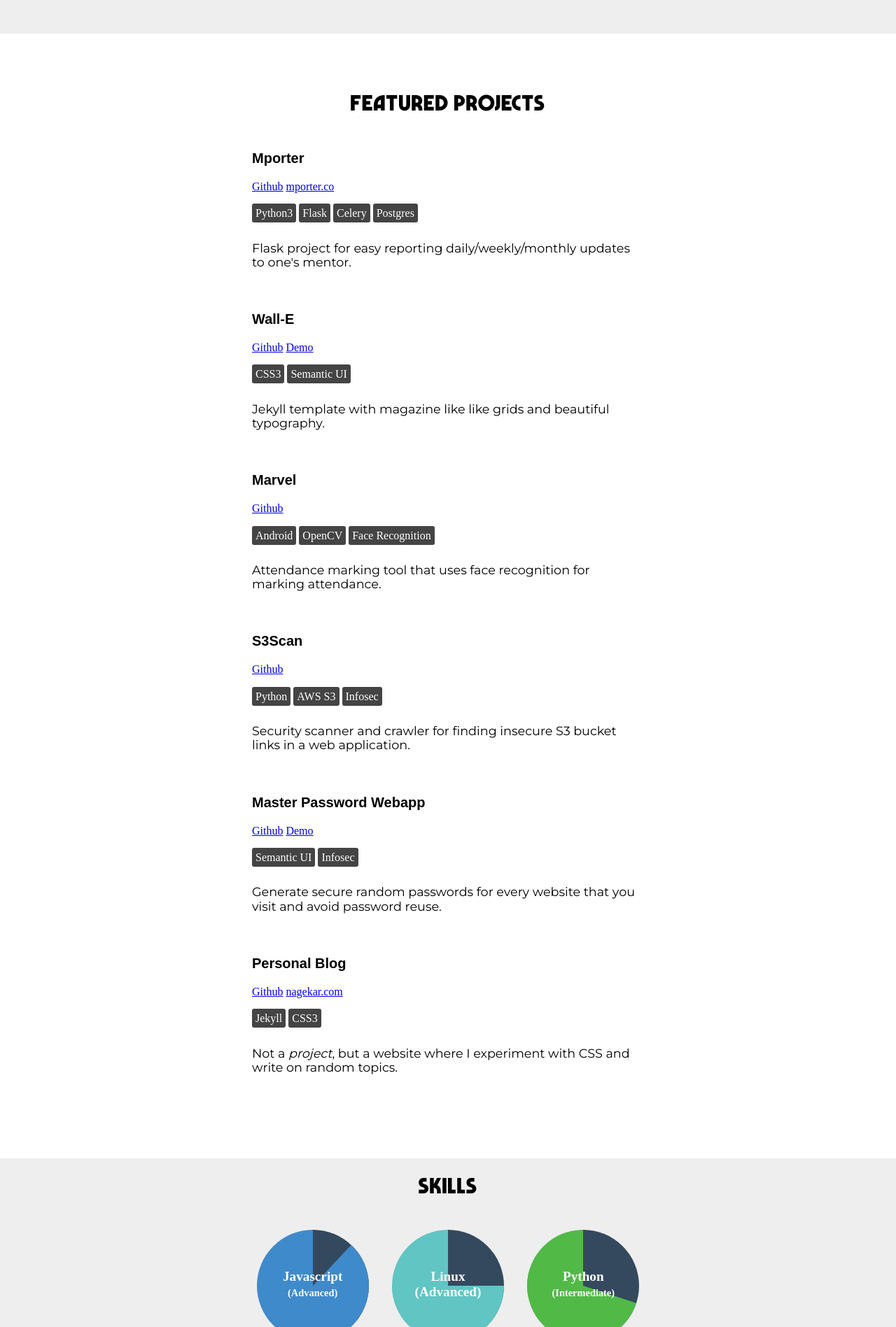
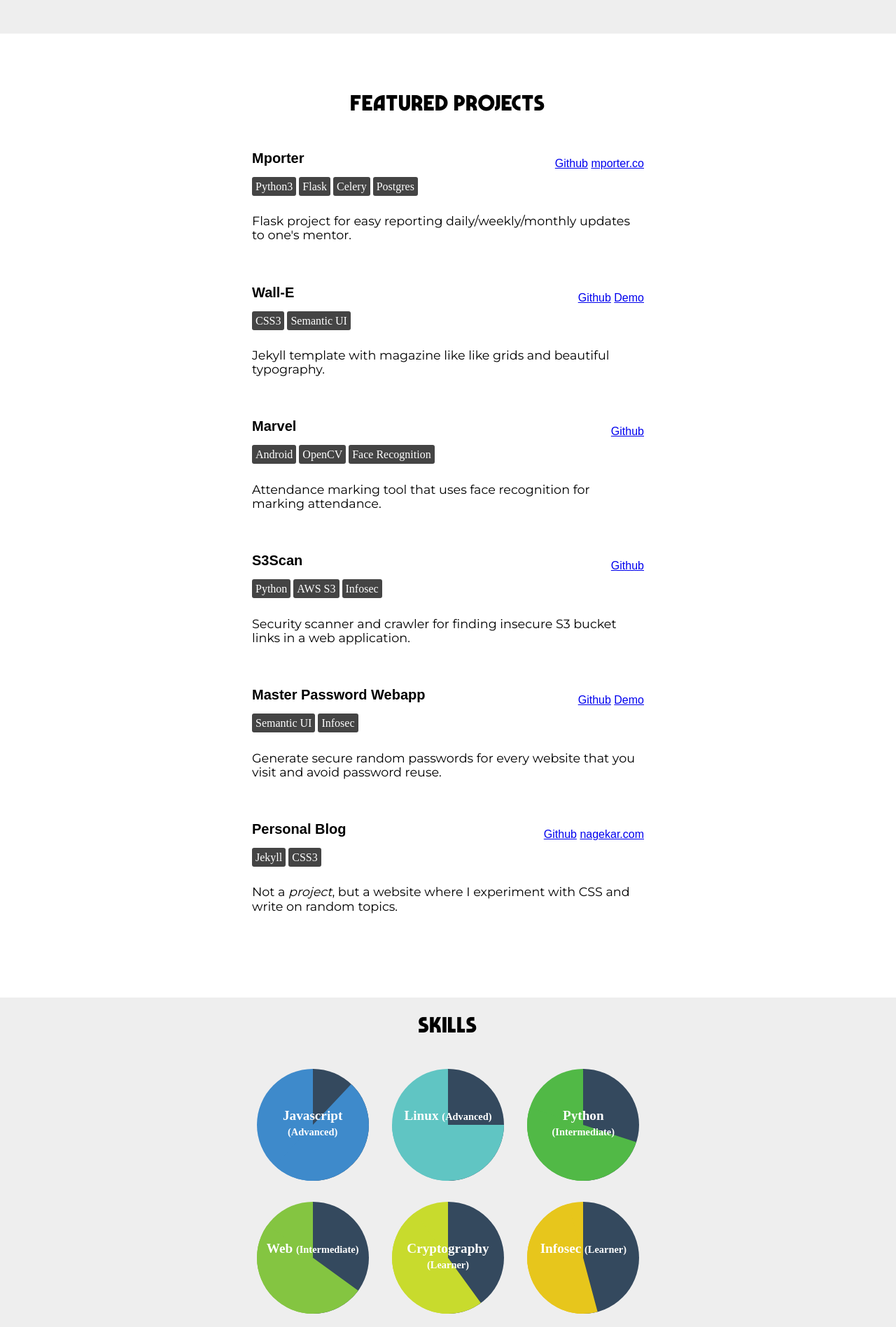
Before and after one commit to abhn/portfolio, a Jekyll site: the page built from index.html, in a window 1280 px wide. Shown: the part 2374-4271 px from the top of the page at 70% size. Built offline with Jekyll 4.4.1, drawn with Linux system fonts in a browser that asks for light colours; nearby versions of some CDN libraries.

Commit message:
css changes

```diff
--- a/_includes/head.html
+++ b/_includes/head.html
@@ -9,5 +9,6 @@
     <link rel="stylesheet" href="vendor/css/semi-transparent-buttons.css"/>
     <link rel="stylesheet" href="assets/css/radial-progress.css"/>
     <link rel="stylesheet" href="assets/css/main.css"/>
+    <link rel="shortcut icon" href="assets/images/favicon.ico" />
 
 </head>
--- a/_includes/projects.html
+++ b/_includes/projects.html
@@ -6,8 +6,9 @@
         </div>
     </div> -->
     <div class="project-card">
-        <div class="project-title">Mporter</div>
-        <div class="project-link"><a href="https://github.com/abhn/Mporter">Github</a> <a href="https://mporter.co">mporter.co</a></div>
+        <div class="project-title">Mporter
+            <div class="project-link"><a href="https://github.com/abhn/Mporter">Github</a> <a href="https://mporter.co">mporter.co</a></div>
+        </div>
         <div class="project-tags">
             <span class="project-tag-item">Python3</span>
             <span class="project-tag-item">Flask</span>
@@ -18,8 +19,9 @@
     </div>
 
     <div class="project-card">
-        <div class="project-title">Wall-E</div>
-        <div class="project-link"><a href="https://github.com/abhn/Wall-E">Github</a> <a href="http://wall-e-jekyll.github.io/">Demo</a></div>
+        <div class="project-title">Wall-E
+            <div class="project-link"><a href="https://github.com/abhn/Wall-E">Github</a> <a       href="http://wall-e-jekyll.github.io/">Demo</a></div>
+        </div>
         <div class="project-tags">
             <span class="project-tag-item">CSS3</span>
             <span class="project-tag-item">Semantic UI</span>
@@ -28,8 +30,9 @@
     </div>
 
     <div class="project-card">
-        <div class="project-title">Marvel</div>
-        <div class="project-link"><a href="https://github.com/abhn/marvel">Github</a></div>
+        <div class="project-title">Marvel
+            <div class="project-link"><a href="https://github.com/abhn/marvel">Github</a></div>
+        </div>
         <div class="project-tags">
             <span class="project-tag-item">Android</span>
             <span class="project-tag-item">OpenCV</span>
@@ -39,8 +42,9 @@
     </div>
 
     <div class="project-card">
-        <div class="project-title">S3Scan</div>
-        <div class="project-link"><a href="https://github.com/abhn/S3Scan">Github</a></div>
+        <div class="project-title">S3Scan
+            <div class="project-link"><a href="https://github.com/abhn/S3Scan">Github</a></div>
+        </div>
         <div class="project-tags">
             <span class="project-tag-item">Python</span>
             <span class="project-tag-item">AWS S3</span>
@@ -50,8 +54,9 @@
     </div>
 
     <div class="project-card">
-        <div class="project-title">Master Password Webapp</div>
-        <div class="project-link"><a href="https://github.com/abhn/mpw">Github</a> <a href="https://www.nagekar.com/mpw">Demo</a></div>
+        <div class="project-title">Master Password Webapp
+            <div class="project-link"><a href="https://github.com/abhn/mpw">Github</a> <a href="https://www.nagekar.com/mpw">Demo</a></div>
+        </div>
         <div class="project-tags">
             <span class="project-tag-item">Semantic UI</span>
             <span class="project-tag-item">Infosec</span>
@@ -60,8 +65,9 @@
     </div>
 
     <div class="project-card">
-        <div class="project-title">Personal Blog</div>
-        <div class="project-link"><a href="https://github.com/abhn/abhn.github.io">Github</a> <a href="https://www.nagekar.com">nagekar.com</a></div>
+        <div class="project-title">Personal Blog
+            <div class="project-link"><a href="https://github.com/abhn/abhn.github.io">Github</a> <a href="https://www.nagekar.com">nagekar.com</a></div>
+        </div>
         <div class="project-tags">
             <span class="project-tag-item">Jekyll</span>
             <span class="project-tag-item">CSS3</span>
--- a/_includes/skills.html
+++ b/_includes/skills.html
@@ -14,7 +14,7 @@
         <div class="skill-grid-item">
             <div class="set-size charts-container">
                 <div class="pie-wrapper pie-wrapper--solid progress-75">
-                    <span class="label">Linux <span class="slightly-smaller-text"></span>(Advanced)</span></span>
+                    <span class="label">Linux <span class="slightly-smaller-text">(Advanced)</span></span>
                 </div>
             </div>
         </div>
--- a/assets/css/main.css
+++ b/assets/css/main.css
@@ -187,6 +187,9 @@ body {
 
 .project-link {
   margin: 10px 0;
+  float: right;
+  font-weight: 500;
+  font-size: 1rem;
 }
 
 .project-tags {
```
Also changed, not shown: other parts of _includes/head.html (+1 -1 lines), assets/images/favicon.ico (added).
